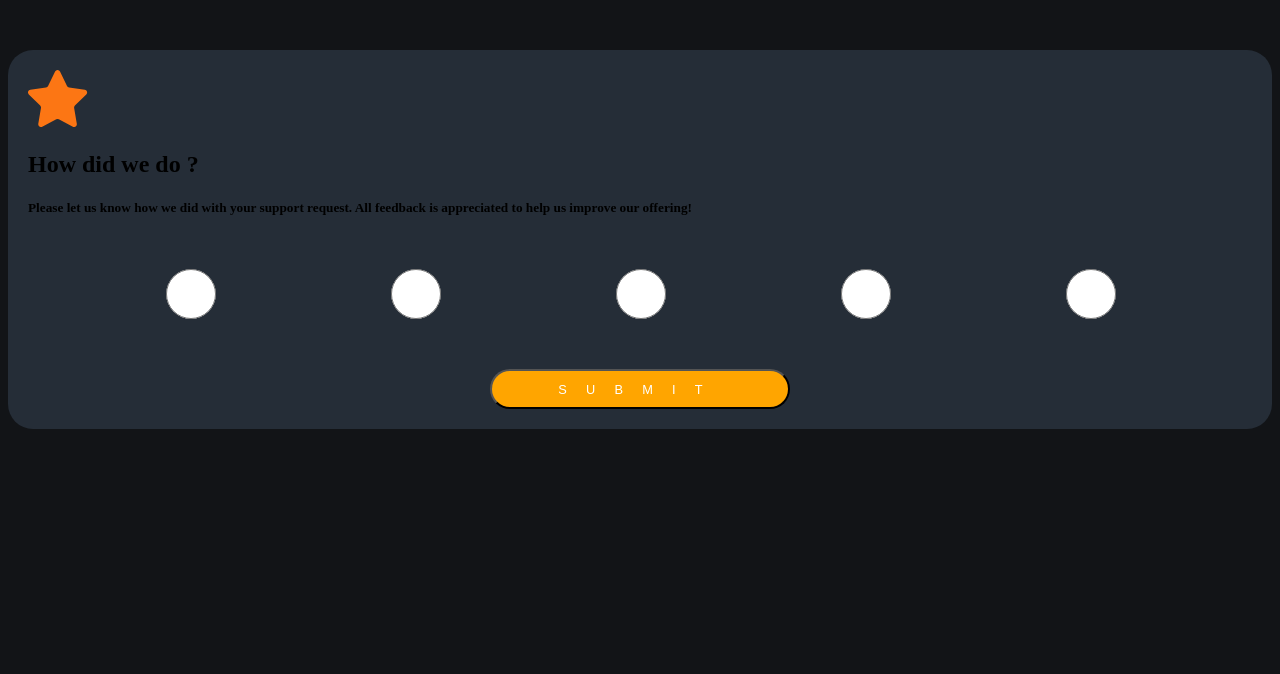
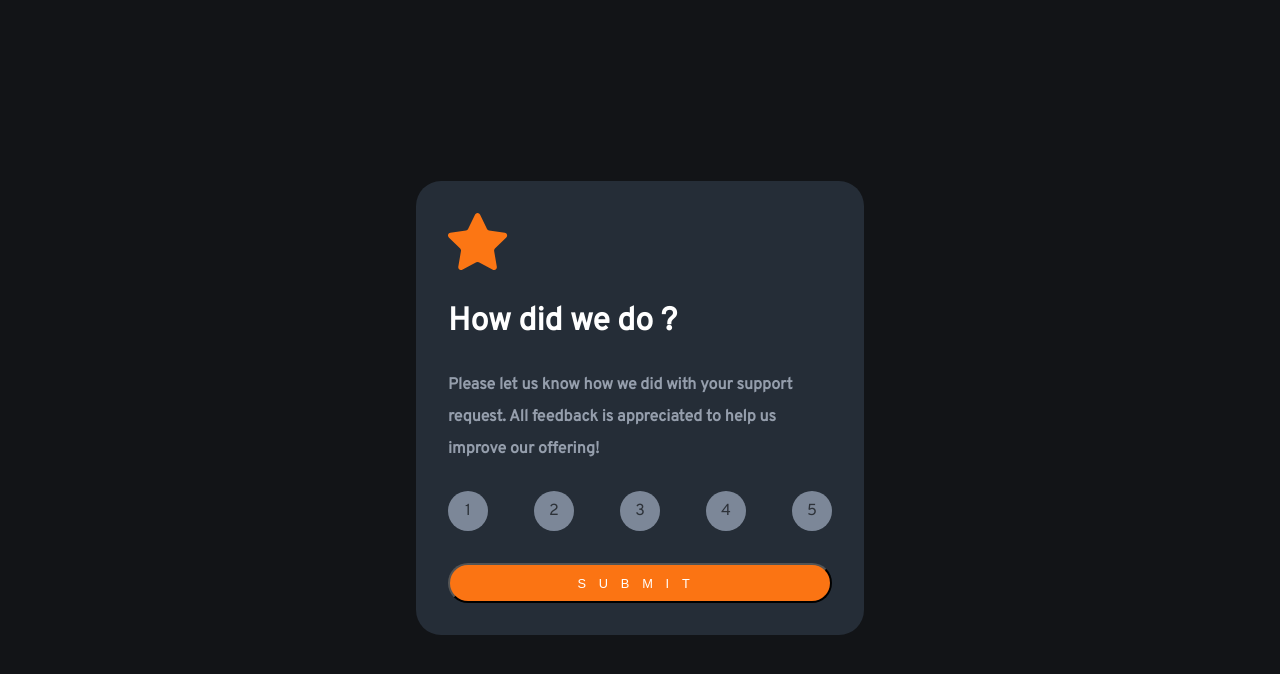
Before and after one commit to akennich/interactive-rating-component-main_2, a plain HTML site: page index.html in a window 1280 px wide. Drawn offline with Linux system fonts and the light colour scheme.

Commit message:
Update app.css

```diff
--- a/app.css
+++ b/app.css
@@ -1,40 +1,69 @@
 .bullet {
-    width: 50px;
-    height: 50px;
-    background-color: orange;
+    display: none;
+}
+h1 {
+    font-size: 2rem;
+    color: hsl(0, 0%, 100%);
+}
+h5 {
+    font-size: 1rem;
+    line-height: 2;
+    color: hsl(217, 12%, 63%);
 }
 .lab {
-    display: none;
+    width: 2.5em;
+    height: 2.5em;
+    background-color: hsl(216, 12%, 54%);
+    color: hsl(217, 12%, 20%);
+    border-radius: 50%;
+    display: flex;
+    justify-content: center;
+    align-items: center;
+}
+.lab:hover {
+    background-color: antiquewhite;
+    cursor: pointer;
 }
 div {
-    margin: 50px;
     display: flex;
     flex-direction: row;
-    justify-content: space-around;
+    justify-content: space-between;
+    margin-bottom: 2em;
 
 }
 button {
     color: white;
-    letter-spacing: 1.5em;
+    letter-spacing: 1em;
     display: block; margin: auto;
-    width: 300px;
+    width: 24rem;;
     height: 40px;
     font-size: 80%;
     border-radius: 25px;
-    background-color: orange;
+    background-color: hsl(25, 97%, 53%);
+}
+button:hover {
+    background-color: antiquewhite;
+    color: orangered;
+    cursor: pointer;
 }
 #section1 {
     border-radius: 25px;
     background-color: hsl(213, 19%, 18%);
-    padding: 20px;
-    margin-top: 50px;
+    padding: 2em;
+    width: 24rem;
+
 }
 #section2 {
     border-radius: 25px;
     background-color: hsl(213, 19%, 18%);
-    padding: 20px;
-    margin-top: 50px;
+    padding: 2em;
+    width: 24rem;
 }
 body {
     background-color: hsl(216, 12%, 8%);
+    font-family: Overpass;
+    height: 100vh;
+    display: flex;
+    justify-content: center;
+    align-items: center;
 }
```
